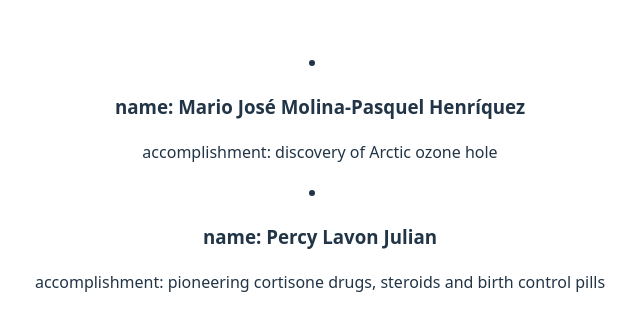
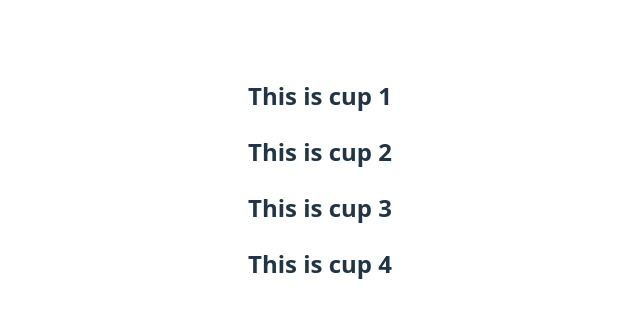
Before and after one commit to BasmaKuhail/gsg-first-project, a React (Vite) app: page / in a window 1280 px wide. Shown: the part 220-550 px from the top of the page, without its empty margins (320-960 px from the left). Built offline with nearby package versions, Linux system fonts and the light colour scheme.

Commit message:
2.5- pure componenet

```diff
--- a/src/App.jsx
+++ b/src/App.jsx
@@ -1,10 +1,10 @@
 import { useState } from 'react'
 import './App.css'
-import List from './components/List'
+import Tea from './components/Tea'
 function App() {
 
   return (
-    <List/>
+    <Tea/>
   )
 }
 
--- /dev/null
+++ b/src/components/Tea.jsx
@@ -0,0 +1,28 @@
+// bad practice don't do that (this isn't pure compponenet!)
+// let geust = 0;
+// const Cup = () =>{
+//     geust = geust +1;
+//     return <h2>This is cup {geust}</h2>
+// }
+
+// const Tea = () =>{
+//    return<>
+//     <Cup/>
+//     <Cup/>
+//     <Cup/>
+//     <Cup/>
+//    </>
+// }
+const Cup = (prop) =>{
+    return <h2>This is cup {prop.geust}</h2>
+}
+
+const Tea = () =>{
+   return<>
+    <Cup geust={1}/>
+    <Cup geust={2}/>
+    <Cup geust={3}/>
+    <Cup geust={4}/>
+   </>
+}
+export default Tea;
```
